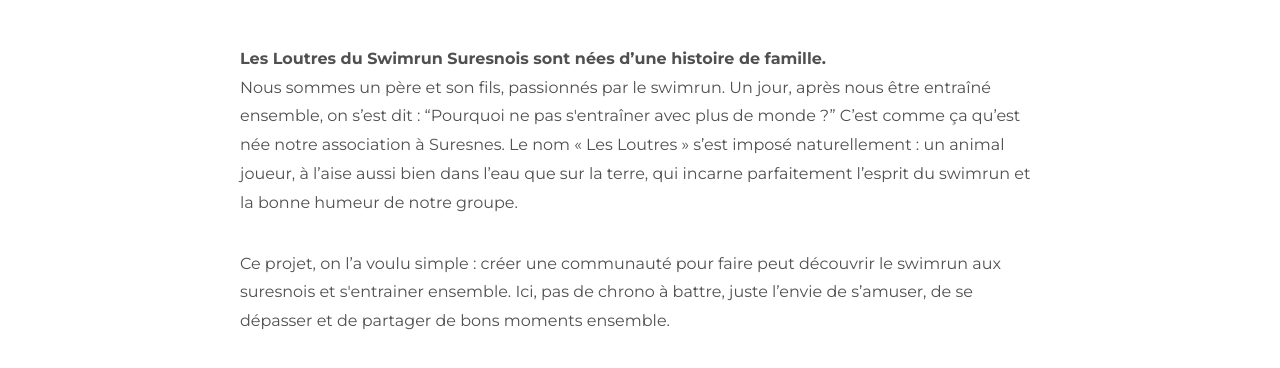
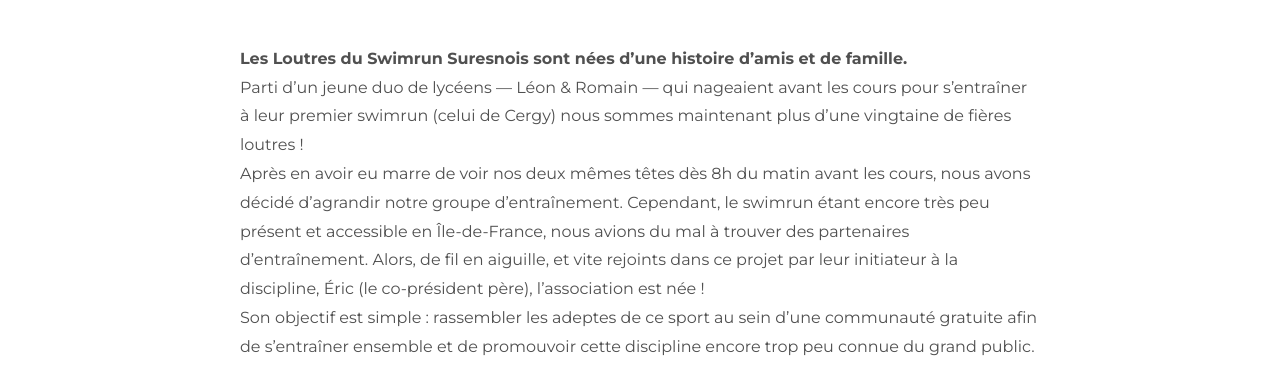
Before and after one commit to kokiko92/lss-website, a plain HTML site: page about.html in a window 1280 px wide. Shown: the part 567-935 px from the top of the page. Drawn offline with Linux system fonts and the light colour scheme.

Commit message:
Update about.html

```diff
--- a/about.html
+++ b/about.html
@@ -99,15 +99,17 @@
             <h2>Notre Histoire</h2>
             <div class="history-content">
                 <div class="history-text">
-                  <p><strong>Les Loutres du Swimrun Suresnois sont nées d’une histoire de famille.</strong></p>
+                  <p><strong>Les Loutres du Swimrun Suresnois sont nées d’une histoire d’amis et de famille.</strong></p>
                     <p style="margin-bottom: 2rem; line-height: 1.8;">
-                        Nous sommes un père et son fils, passionnés par le swimrun. Un jour, après nous être entraîné ensemble,
-                        on s’est dit : “Pourquoi ne pas s'entraîner avec plus de monde ?”
-                        C’est comme ça qu’est née notre association à Suresnes.
-                        Le nom « Les Loutres » s’est imposé naturellement : un animal joueur, à l’aise aussi bien dans l’eau que sur la terre, qui incarne parfaitement l’esprit du swimrun et la bonne humeur de notre groupe.                  </p>
-                    </p>
-                    <p style="margin-bottom: 2.5rem; line-height: 1.8;">
-Ce projet, on l’a voulu simple : créer une communauté pour faire peut découvrir le swimrun aux suresnois et s'entrainer ensemble. Ici, pas de chrono à battre, juste l’envie de s’amuser, de se dépasser et de partager de bons moments ensemble.
+                        Parti d’un jeune duo de lycéens — Léon & Romain — qui nageaient avant les cours pour s’entraîner à leur premier swimrun (celui de Cergy) nous sommes maintenant plus d’une vingtaine de fières loutres !
+                        <br>
+                        Après en avoir eu marre de voir nos deux mêmes têtes dès 8h du matin avant les cours, nous avons décidé d’agrandir notre groupe d’entraînement. Cependant, le swimrun étant encore très peu présent et accessible en Île-de-France, nous avions du mal à trouver des partenaires d’entraînement. Alors, de fil en aiguille, et vite rejoints dans ce projet par leur initiateur à la discipline, Éric (le co-président père), l’association est née !
+                        <br>
+                        Son objectif est simple : rassembler les adeptes de ce sport au sein d’une communauté gratuite afin de s’entraîner ensemble et de promouvoir cette discipline encore trop peu connue du grand public.
+                        <br>
+                        Ici, pas de chrono à battre — juste l’envie de s’amuser, se dépasser et partager de bons moments ensemble.
+                        <br>
+                        Le nom <strong>« Les Loutres »</strong> s’est imposé naturellement : un animal joueur, à l’aise aussi bien dans l’eau que sur la terre, qui incarne parfaitement l’esprit du swimrun et la bonne humeur de notre groupe.
                     </p>
                     <p style="font-weight: bold; margin-top: 2rem; padding: 1.5rem; background-color: var(--white); border-radius: var(--border-radius-md); box-shadow: var(--shadow-sm);">
                         <i class="fas fa-users" style="color: var(--primary);"></i> Adhérents : <span class="counter" data-target="20">0</span> |
```
